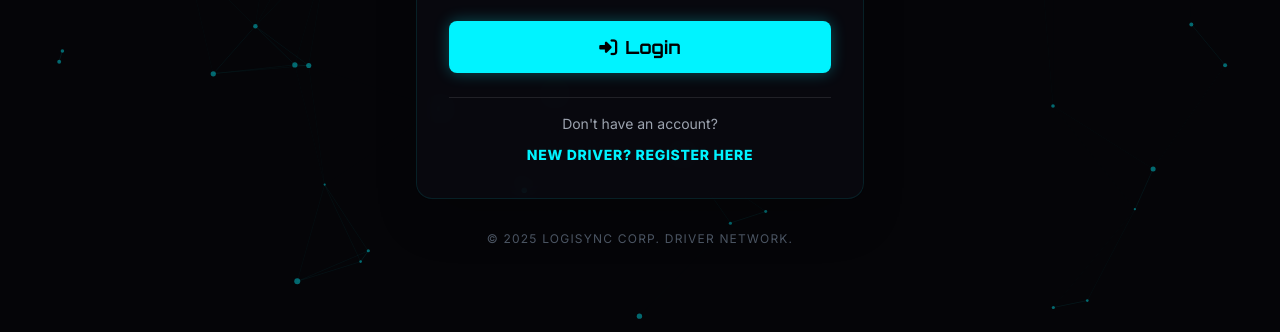
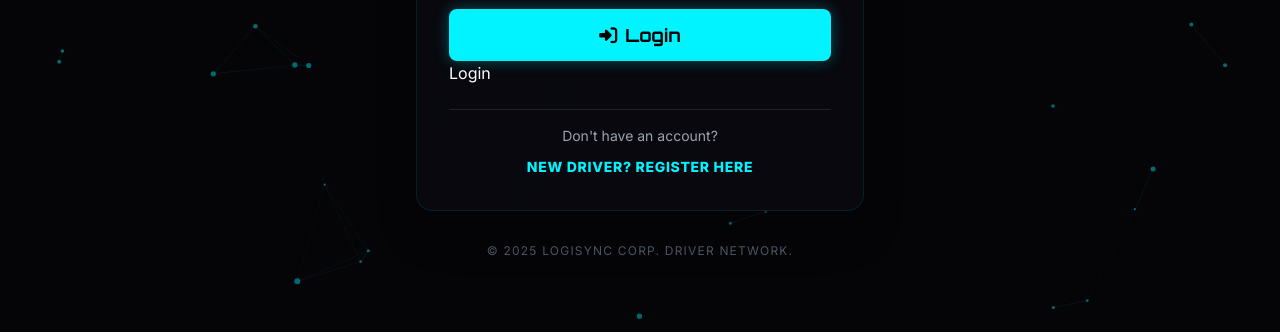
Before and after one commit to bhumit9744/logisync, a plain HTML site: page driver.html in a window 1280 px wide. Shown: the part 468-800 px from the top of the page. Drawn offline with nearby package versions, Linux system fonts and the light colour scheme.

Commit message:
Update driver.html

```diff
--- a/driver.html
+++ b/driver.html
@@ -223,6 +223,7 @@ html.dark .input-field::placeholder {
                 <button type="submit" class="w-full mt-4 bg-brand-cyan hover:bg-cyan-300 text-black font-display font-bold text-lg py-3 rounded-lg shadow-[0_0_15px_rgba(0,243,255,0.3)] hover:shadow-[0_0_25px_rgba(0,243,255,0.5)] transition-all transform hover:-translate-y-1 flex items-center justify-center gap-2">
                     <i class="fas fa-right-to-bracket"></i> Login
                 </button>
+                <a href="./drivers-dashboard.html">Login</a>
 
             </form>
 
```
